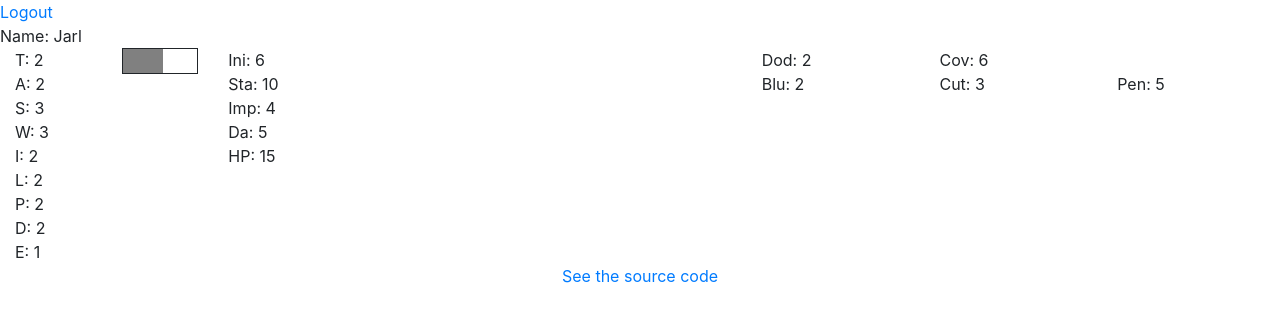
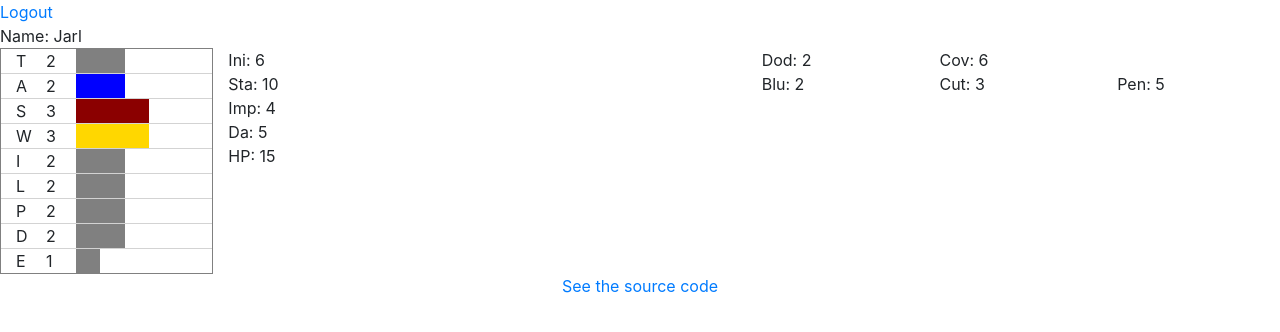
Before and after one commit to cfriaszapater/bs-character, a React (Create React App) app: page / in a window 1280 px wide. Shown: the top 332 px of the page. Built offline with nearby package versions, Linux system fonts and the light colour scheme; sample sign-in values are in the browser's storage.

Commit message:
attributes with bars and inner grid

```diff
--- a/public/styles.css
+++ b/public/styles.css
@@ -1,3 +1,11 @@
-div.horizontal-bar-container {
-  border: 1px solid;
+div.attributes-container {
+  border: 1px solid gray;
 }
+
+div.num {
+  text-align: right;
+}
+
+div.innergrid:not(:last-child) {
+  border-bottom: 1px solid lightgray;
+}
--- /dev/null
+++ b/src/components/character/attribute.tsx
@@ -0,0 +1,31 @@
+import React from "react";
+import HorizontalPercentageBar from "./horizontalPercentageBar";
+
+export default function Attribute(props: { name: string; value: number }) {
+  const color = colorForAttribute(props.name);
+  return (
+    <div className="row innergrid">
+      <div className="col-1">{props.name} </div>
+      <div className="col-1 num">{props.value}</div>
+      <HorizontalPercentageBar
+        width={(props.value * 100) / 5}
+        backgroundColor={color}
+      />
+    </div>
+  );
+}
+
+function colorForAttribute(key: string) {
+  switch (key) {
+    case "T":
+      return "gray";
+    case "A":
+      return "blue";
+    case "S":
+      return "darkred";
+    case "W":
+      return "gold";
+    default:
+      return "gray";
+  }
+}
--- a/src/components/character/characterSheet.tsx
+++ b/src/components/character/characterSheet.tsx
@@ -3,6 +3,8 @@ import { Link } from "react-router-dom";
 import { ThunkDispatch } from "redux-thunk";
 import { fetchCharacter } from "../../store/character/characterActions";
 import { Character, CharacterSheetState } from "../../store/character/types";
+import Attribute from "./attribute";
+import HorizontalPercentageBar from "./horizontalPercentageBar";
 
 interface CharacterSheetProps {
   character: Character | null;
@@ -44,29 +46,16 @@ export default class CharacterSheet extends React.Component<
             </div>
             <div id="equipment" className="row"></div>
             <div id="attribs-and-characteristics" className="row">
-              <div id="attributes" className="col-1">
-                <div>T: {character.attributes.T}</div>
-                <div>A: {character.attributes.A}</div>
-                <div>S: {character.attributes.S}</div>
-                <div>W: {character.attributes.W}</div>
-                <div>I: {character.attributes.I}</div>
-                <div>L: {character.attributes.L}</div>
-                <div>P: {character.attributes.P}</div>
-                <div>D: {character.attributes.D}</div>
-                <div>E: {character.attributes.E}</div>
-              </div>
-              <div id="attribute-bars" className="col-1">
-                {/* TODO HorizontalBar component */}
-                <div className="horizontal-bar-container">
-                  <div
-                    style={{
-                      backgroundColor: "grey",
-                      width: (character.attributes.T * 100) / 5
-                    }}
-                  >
-                    &nbsp;
-                  </div>
-                </div>
+              <div id="attributes" className="col-2 attributes-container">
+                <Attribute name="T" value={character.attributes.T} />
+                <Attribute name="A" value={character.attributes.A} />
+                <Attribute name="S" value={character.attributes.S} />
+                <Attribute name="W" value={character.attributes.W} />
+                <Attribute name="I" value={character.attributes.I} />
+                <Attribute name="L" value={character.attributes.L} />
+                <Attribute name="P" value={character.attributes.P} />
+                <Attribute name="D" value={character.attributes.D} />
+                <Attribute name="E" value={character.attributes.E} />
               </div>
               <div id="characteristics" className="col">
                 <div>Ini: {character.characteristics.initiative}</div>
--- /dev/null
+++ b/src/components/character/horizontalPercentageBar.tsx
@@ -0,0 +1,19 @@
+import React from "react";
+
+export default function HorizontalPercentageBar(props: {
+  width: number;
+  backgroundColor: string;
+}) {
+  return (
+    <div className="col justify-content-start">
+      <div
+        style={{
+          backgroundColor: props.backgroundColor,
+          width: props.width + "%"
+        }}
+      >
+        &nbsp;
+      </div>
+    </div>
+  );
+}
```
